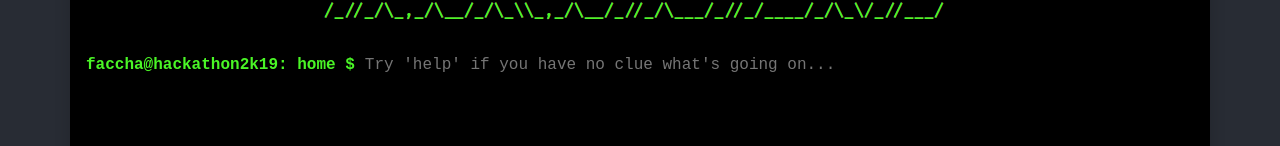
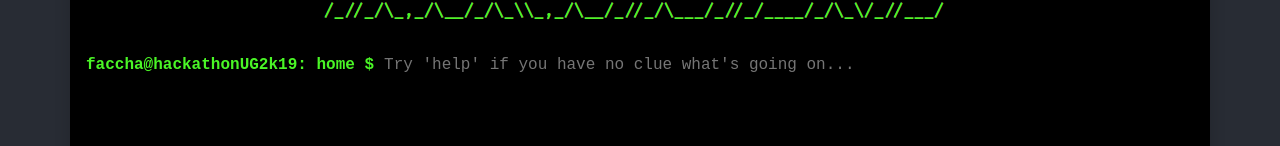
Before and after one commit to v15hv4/UG2k19_Hackathon_Web, a React (Create React App) app: page / in a window 1280 px wide. Shown: the part 184-330 px from the top of the page. Built offline with nearby package versions, Linux system fonts and the light colour scheme.

Commit message:
Changed the name and added the link

```diff
--- a/public/index.html
+++ b/public/index.html
@@ -23,7 +23,7 @@
       Learn how to configure a non-root public URL by running `npm run build`.
     -->
   <link href="https://fonts.googleapis.com/css2?family=Noto+Sans+JP:wght@700&display=swap" rel="stylesheet">
-  <title>Hackathon2k19</title>
+  <title>HackathonUG2k19</title>
 </head>
 
 <body>
--- a/src/components/CLI.js
+++ b/src/components/CLI.js
@@ -31,11 +31,11 @@ class CLI extends React.Component {
         return (
             <div className='CLI container rounded-bottom shadow overflow-auto h-100' onClick={this.shiftFocus}>
                 <div className='row pt-3 justify-content-center'>
-                    <img src='h19_term_header.png' alt='Hackathon2k19' className="img-fluid"></img>
+                    <img src='h19_term_header.png' alt='HackathonUG2k19' className="img-fluid"></img>
                 </div>
                 <div className='row px-3 pt-3'>
                     <form onSubmit={this.handleSubmit} className='col-12 pl-0'>
-                        <span className='col-12 col-md-4 px-0 mr-2'>faccha@hackathon2k19: {this.state.page} $</span>
+                        <span className='col-12 col-md-4 px-0 mr-2'>faccha@hackathonUG2k19: {this.state.page} $</span>
                         <input type='text' className='command' autoComplete="off" autoCorrect="off" autoCapitalize="off" spellCheck="false" autoFocus onChange={this.handleChange} value={this.state.command} placeholder={this.state.placeholder} />
                     </form>
                 </div>
--- a/src/responses/commands/cat.js
+++ b/src/responses/commands/cat.js
@@ -19,8 +19,8 @@ const cat = name => {
 					<li>The coding round would end at 2000 hours on 24 May. Before This, make sure to merge your fork with the main repository in the organization <a href="https://github.com/HackathonUG2k19">github.com/HackathonUG2k19</a>. The last PR before 8 pm on 24 May will be considered.</li>
 					<li>The team is reqired to give a maximum of a 10 minute presentation on their respective projects, which shall be judged. This will be on a pl	atform like Zoom or  Microsoft teams.</li>
 					<li>Apart From this feel free to join :
-						<a className='d-block' href='/'>_osdg discord link_</a>
-						<a className='d-block' href='/'>_hackathon server discord link_</a>
+						<a className='d-block'>OSDG Discord Link - To Be Announced</a>
+						<a className='d-block' href='https://discord.com/invite/gMB2cJR'>Hackathon server discord link</a>
 					</li>
 				</ol>
 			</div >
```
